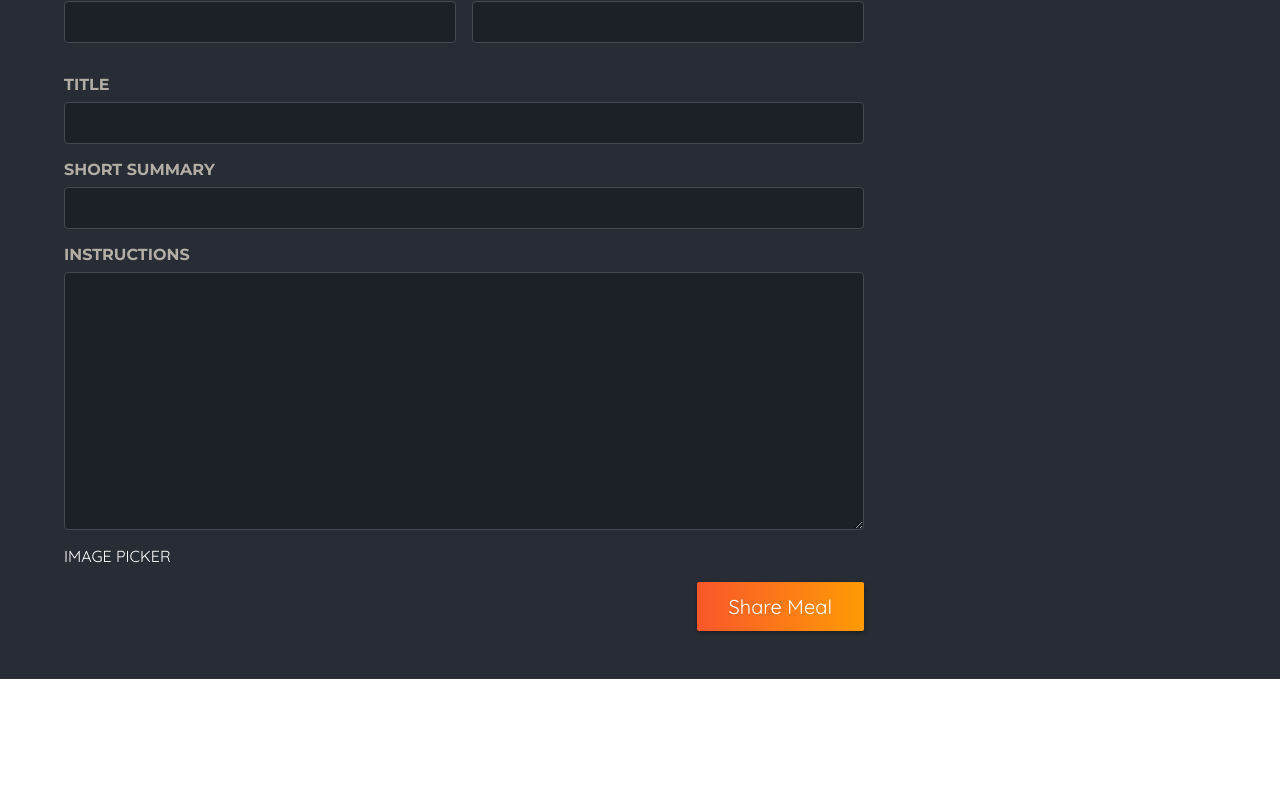
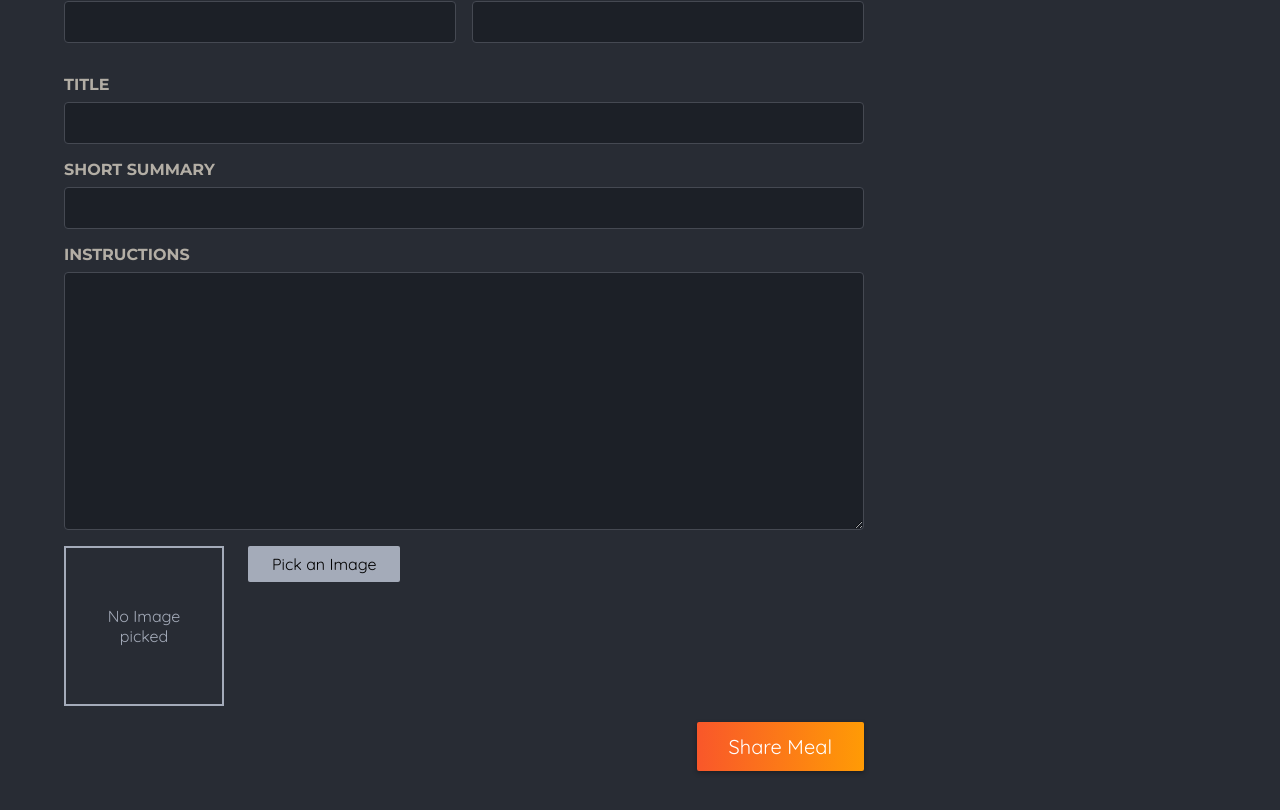
Before and after one commit to tomdevkr93/foodies, a Next.js app: page /meals/share in a window 1280 px wide. Shown: the part 434-1244 px from the top of the page. Before the commit the page ends 1113 px from the top, so only its background shows below. Built offline with nearby package versions, Linux system fonts and the light colour scheme.

Commit message:
share 컴포넌트 이미지 피커 추가

```diff
--- a/src/app/meals/share/page.tsx
+++ b/src/app/meals/share/page.tsx
@@ -1,3 +1,4 @@
+import ImagePicker from '@/src/components/meals/ImagePicker';
 import styles from './page.module.css';
 
 export default function ShareMealPage() {
@@ -38,7 +39,7 @@ export default function ShareMealPage() {
               required
             ></textarea>
           </p>
-          IMAGE PICKER
+          <ImagePicker />
           <p className={styles.actions}>
             <button type="submit">Share Meal</button>
           </p>
--- /dev/null
+++ b/src/components/meals/ImagePicker.module.css
@@ -0,0 +1,45 @@
+.controls {
+  display: flex;
+  align-items: flex-start;
+  gap: 1.5rem;
+  margin-bottom: 1rem;
+}
+
+.picker .input {
+  display: none;
+}
+
+.picker .button {
+  border: 0;
+  padding: 0.5rem 1.5rem;
+  background: #a4abb9;
+  border-radius: 2px;
+  cursor: pointer;
+  font: inherit;
+}
+
+.picker .button:hover,
+.picker .button:focus {
+  background: #b3b9c6;
+}
+
+.preview {
+  width: 10rem;
+  height: 10rem;
+  border: 2px solid #a4abb9;
+  display: flex;
+  justify-content: center;
+  align-items: center;
+  text-align: center;
+  color: #a4abb9;
+  position: relative;
+}
+
+.preview p {
+  margin: 0;
+  padding: 1rem;
+}
+
+.preview img {
+  object-fit: cover;
+}
--- /dev/null
+++ b/src/components/meals/ImagePicker.tsx
@@ -0,0 +1,69 @@
+'use client';
+import { ChangeEvent, useRef, useState } from 'react';
+import styles from './ImagePicker.module.css';
+import Image from 'next/image';
+
+type Props = {
+  label: string;
+  name: string;
+};
+
+export default function ImagePicker({ label, name }: Props) {
+  const [pickedImage, setPickedImage] = useState<string>('');
+  const imageInputRef = useRef<HTMLInputElement>(null);
+
+  function onClickPickerButton() {
+    imageInputRef.current?.click();
+  }
+
+  function onChangeInputImage(event: ChangeEvent<HTMLInputElement>) {
+    const file = event.target.files?.[0];
+    if (!file) {
+      return;
+    }
+
+    const fileReader = new FileReader();
+    fileReader.onload = () => {
+      if (typeof fileReader.result == 'string') {
+        setPickedImage(fileReader.result);
+      }
+    };
+
+    fileReader.readAsDataURL(file);
+  }
+
+  return (
+    <div className={styles.picker}>
+      <label htmlFor={name}>{label}</label>
+      <div className={styles.controls}>
+        <div className={styles.preview}>
+          {pickedImage ? (
+            <Image
+              src={pickedImage}
+              alt="The image selected by the user."
+              fill
+            />
+          ) : (
+            <p>No Image picked</p>
+          )}
+        </div>
+        <input
+          className={styles.input}
+          type="file"
+          name={name}
+          id={name}
+          accept="image/png, image/jpeg"
+          ref={imageInputRef}
+          onChange={onChangeInputImage}
+        />
+        <button
+          className={styles.button}
+          type="button"
+          onClick={onClickPickerButton}
+        >
+          Pick an Image
+        </button>
+      </div>
+    </div>
+  );
+}
```
